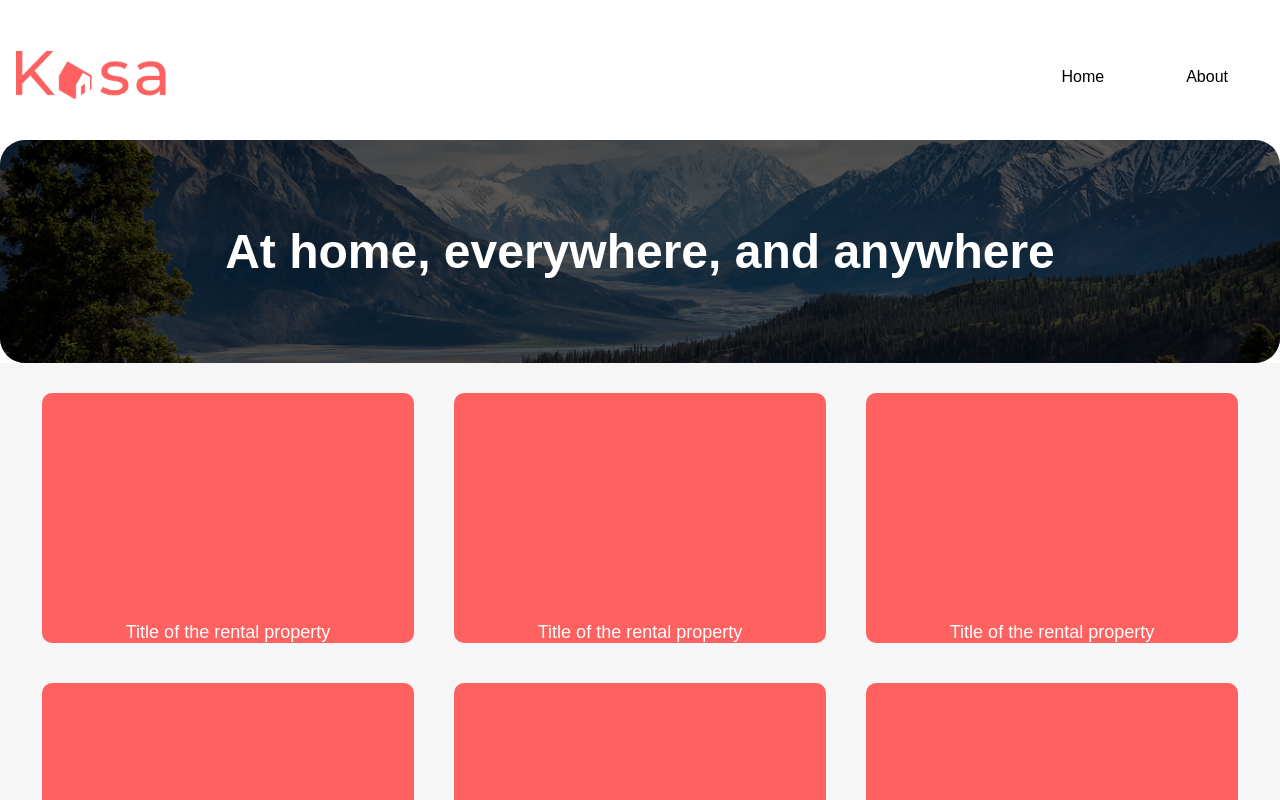
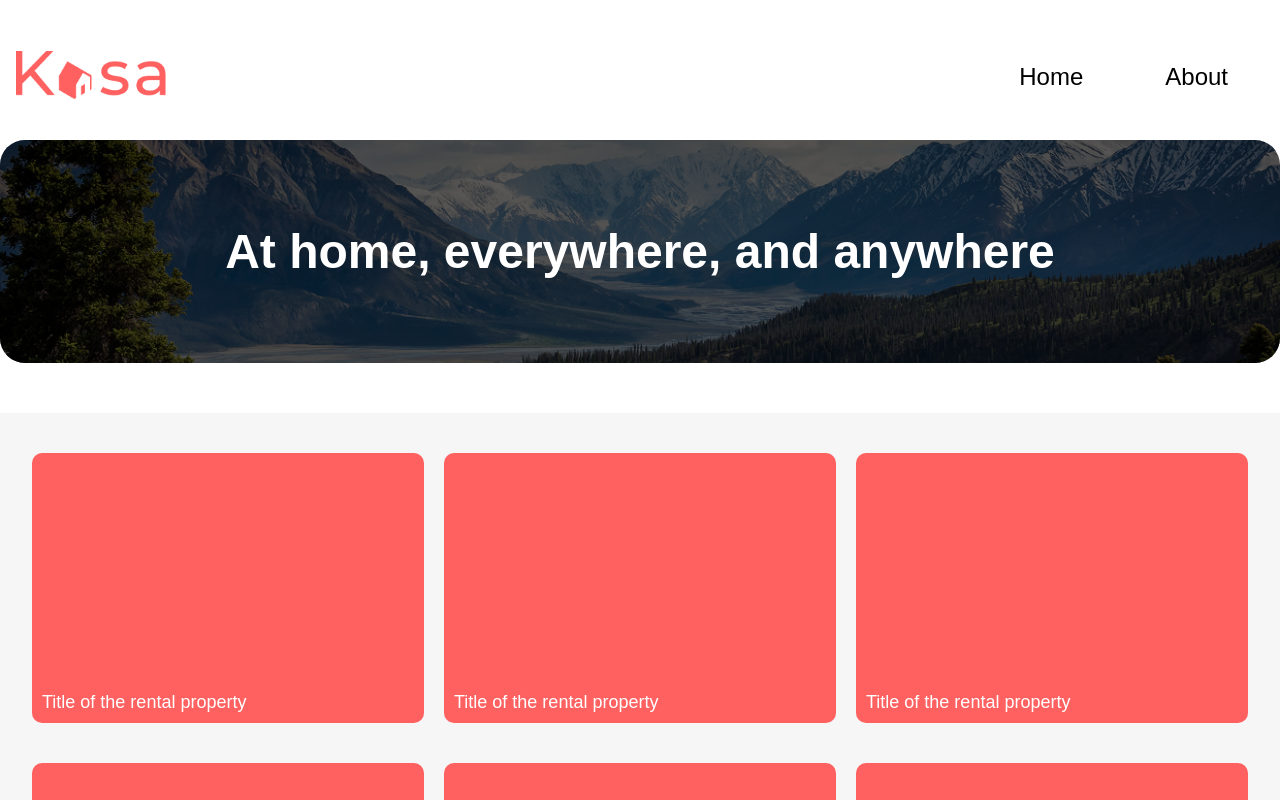
Before and after one commit to dwicks2113/Shiny2, a React (Create React App) app in the folder shinyproject/: page / in a window 1280 px wide. Shown: the top 800 px of the page. Built offline with nearby package versions, Linux system fonts and the light colour scheme.

Commit message:
Adjustments to spacing on page

```diff
--- a/shinyproject/src/components/Banner.css
+++ b/shinyproject/src/components/Banner.css
@@ -7,6 +7,8 @@
     border-radius: 25px;
     position: relative;
     text-align: center;
+    margin-top: 50px;
+    margin-bottom: 50px;
 }
 .overlay {
     background-color: rgba(0, 0, 0, .65);
--- a/shinyproject/src/components/Footer.css
+++ b/shinyproject/src/components/Footer.css
@@ -11,6 +11,7 @@ Footer {
   position: relative;
   bottom: 0;
   width: 100%;
+  margin-top: 50px;
 }
 .logo_footer {
   width: 125px;
--- a/shinyproject/src/components/Header.css
+++ b/shinyproject/src/components/Header.css
@@ -34,6 +34,7 @@ nav ul li {
 nav ul li a {
     display: block;
     color:black;
+    font-size: 24px;
     text-align: center;
     padding: 14px 16px;
     text-decoration: none;
--- a/shinyproject/src/components/Properties.css
+++ b/shinyproject/src/components/Properties.css
@@ -3,7 +3,6 @@
   flex-wrap: wrap;
   justify-content: center;
   background-color: #f6f6f6;
-  gap: 20px;
   padding: 20px;
 }
 .property {
@@ -13,9 +12,9 @@
     color: white;
     display: flex;
     align-items: flex-end;
-    justify-content: center;
+    justify-content: flex-start;
+    padding: 10px;
     font-size: 18px;
     border-radius: 10px;
-    margin-bottom: 10px;
-    margin: 10px;
+    margin: 20px 10px;
 }
```
